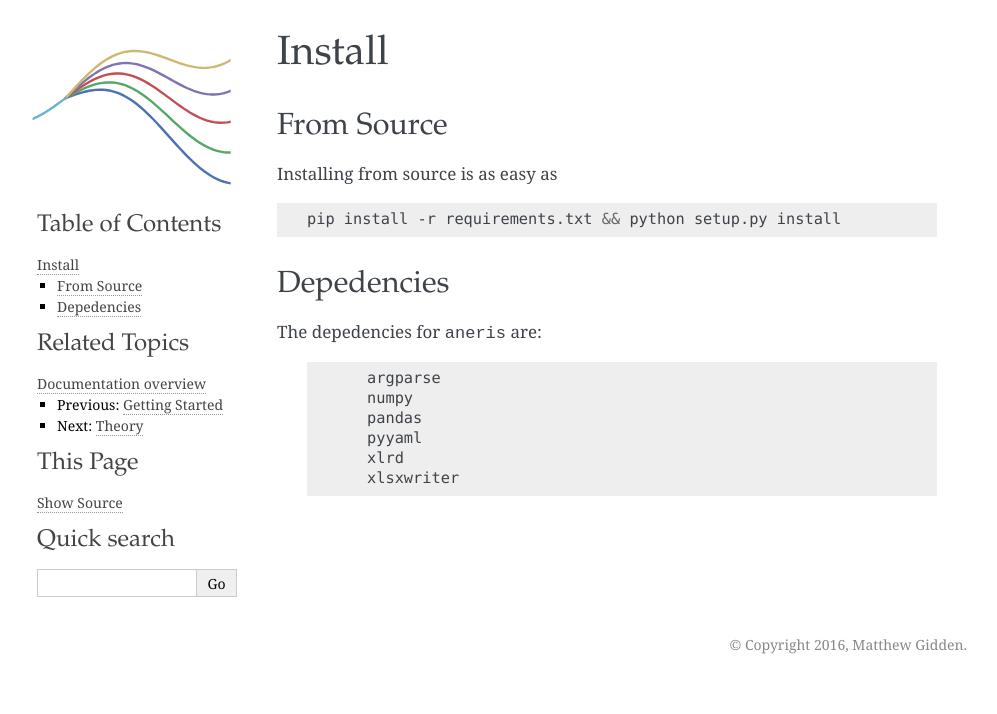
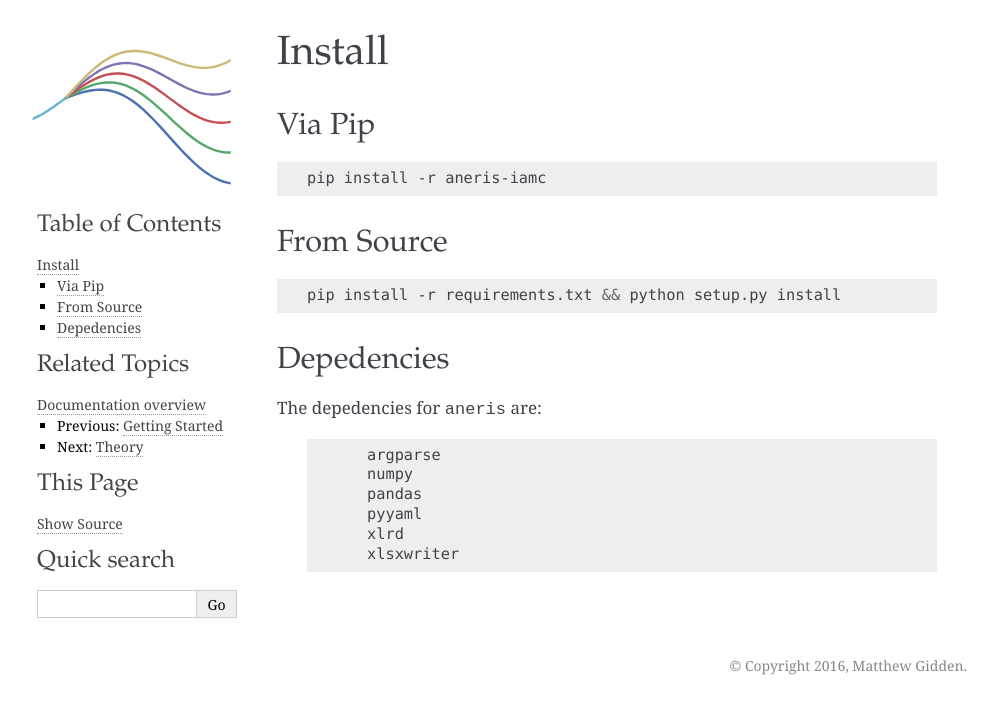
Before and after one commit to iiasa/aneris, a Sphinx documentation site: the page built from doc/install.rst, in a window 1280 px wide. Shown: the top 714 px of the page, without its empty margins (143-1140 px from the left). Built offline with Sphinx 7.4.7, drawn with Linux system fonts in a browser that asks for light colours.

Commit message:
update package name collision, add pip install instructions, add shields

```diff
--- a/doc/install.rst
+++ b/doc/install.rst
@@ -3,10 +3,15 @@
 Install
 *******
 
+Via Pip
+~~~~~~~
+
+.. code-block:: bash
+
+    pip install -r aneris-iamc
+
 From Source
 ~~~~~~~~~~~
-
-Installing from source is as easy as
 
 .. code-block:: bash
 
--- a/setup.py
+++ b/setup.py
@@ -39,7 +39,7 @@ def main():
         ],
     }
     setup_kwargs = {
-        "name": "aneris",
+        "name": "aneris-iamc",
         "version": INFO['version'],
         "description": 'Harmonize Integrated Assessment Model Emissions '
         'Trajectories',
```
Also changed, not shown: doc/index.rst (+7 -0 lines).
